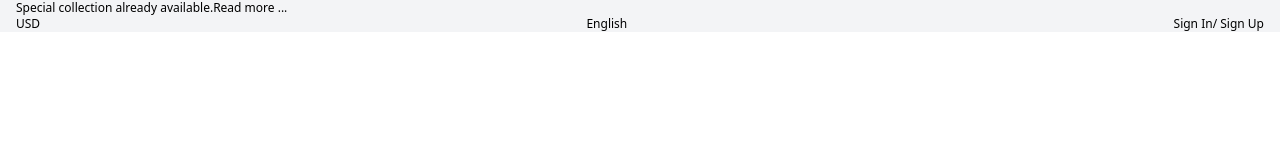
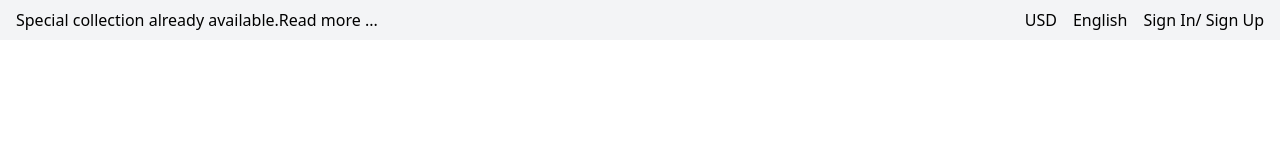
Before and after one commit to vietluannguyen711/e-commerce-fe-2, a website: page docs/index.html in a window 1280 px wide. Drawn offline with Linux system fonts and the light colour scheme.

Commit message:
top-header

```diff
--- a/docs/index.html
+++ b/docs/index.html
@@ -14,15 +14,14 @@
   </head>
   <body>
     <div class="bg-gray-100">
-      <div class="container mx-auto px-4">
-        <div class="left grid grid-cols-1 gap-4 text-xs">
-          <div class="flex">
-            <p>Special collection already available.</p>
-            <a href=""> Read more ...</a>
-          </div>
+      <div class="container mx-auto px-4 py-2 md:flex md:justify-between md:items-center">
+        <div class="left flex text-xs md:text-base items-center">
+          <p>Special collection already available.</p>
+          <a href=""> Read more ...</a>
         </div>
-        <div class="right grid grid-cols-1 gap-4 text-xs">
-          <ul class="flex justify-between">
+
+        <div class="right text-xs md:text-base">
+          <ul class="flex space-x-4">
             <li><a href="">USD</a></li>
             <li><a href="">English</a></li>
             <li><a href="">Sign In</a>/ <a href="">Sign Up</a></li>
```
Also changed, not shown: docs/output.css.
